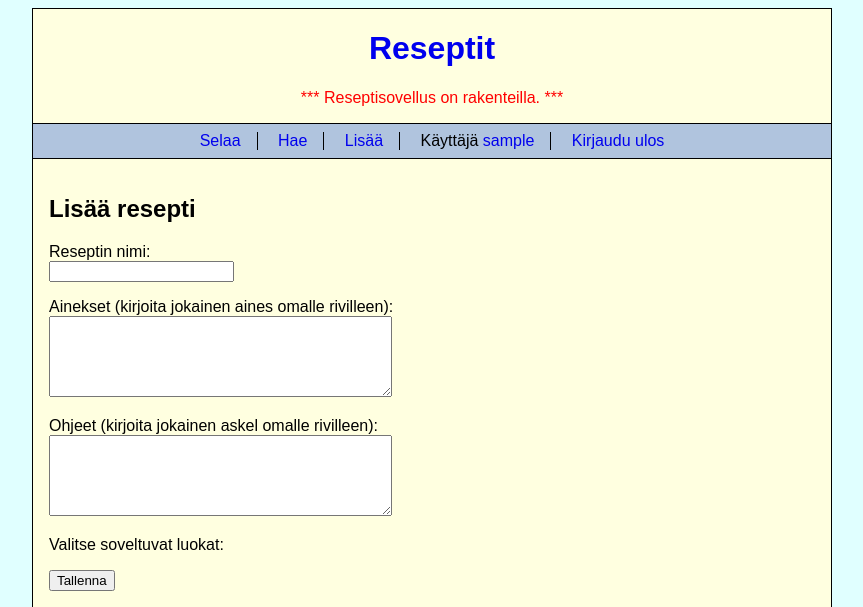
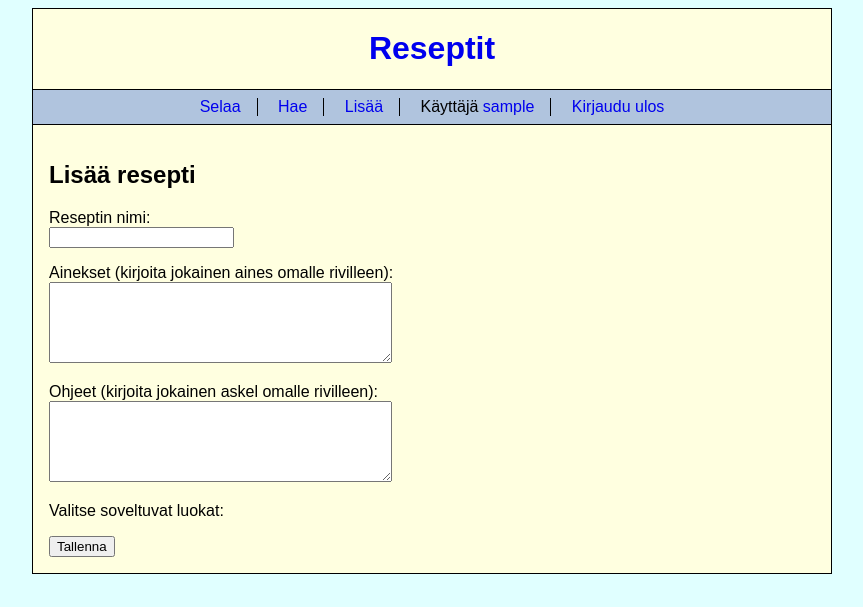
Before and after one commit to mb753/reseptit, a Flask app: page /add_recipe in a window 1280 px wide. Shown: the top 607 px of the page, without its empty margins (208-1071 px from the left). Run offline with Flask 3, Linux system fonts and the light colour scheme; the visitor is signed in with stand-in values (Sample User, id 1); data that the repository does not hold is empty.

Commit message:
Finished so far

```diff
--- a/templates/layout.html
+++ b/templates/layout.html
@@ -10,9 +10,6 @@
 
   <div class="header">
     <h1><a href="/">Reseptit</a></h1>
-    <p style="color: red;">
-      *** Reseptisovellus on rakenteilla. ***
-    </p>
   </div>
 
   <div class="nav">
```
Also changed, not shown: README.md.
